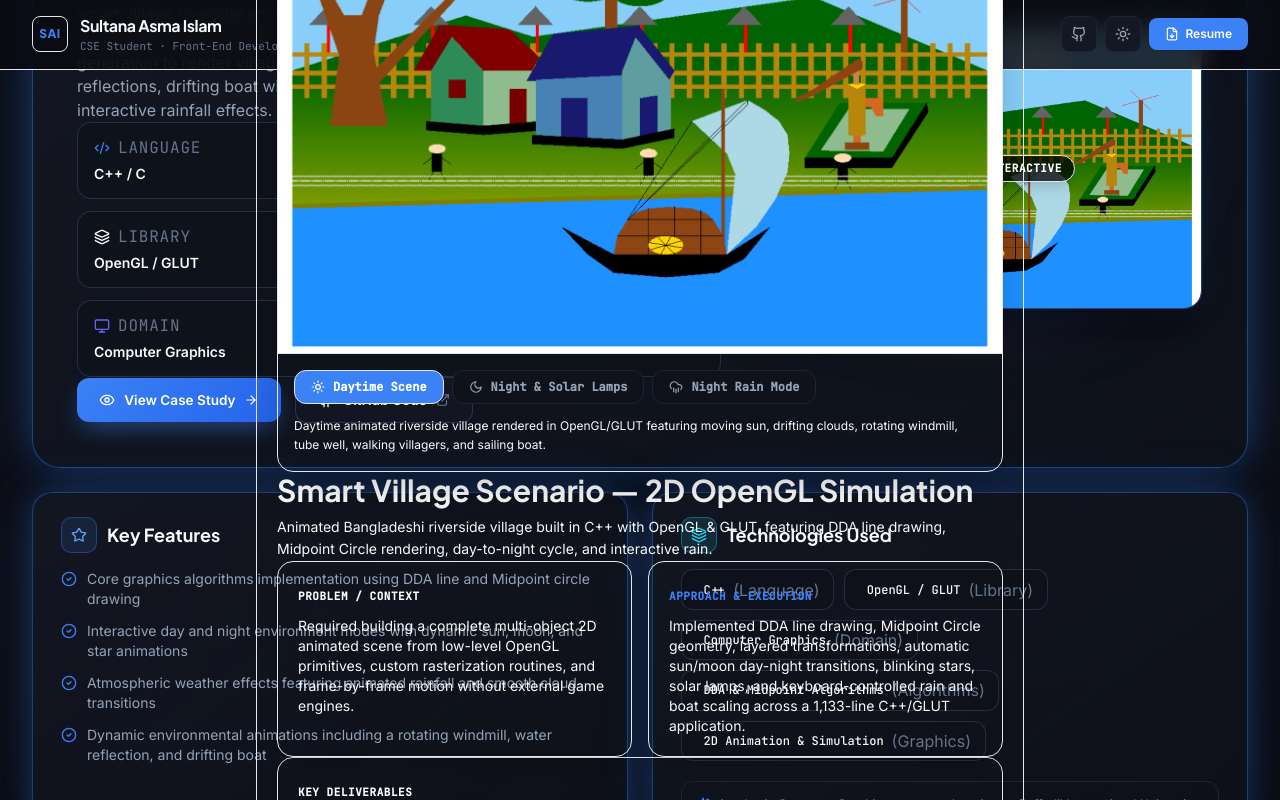
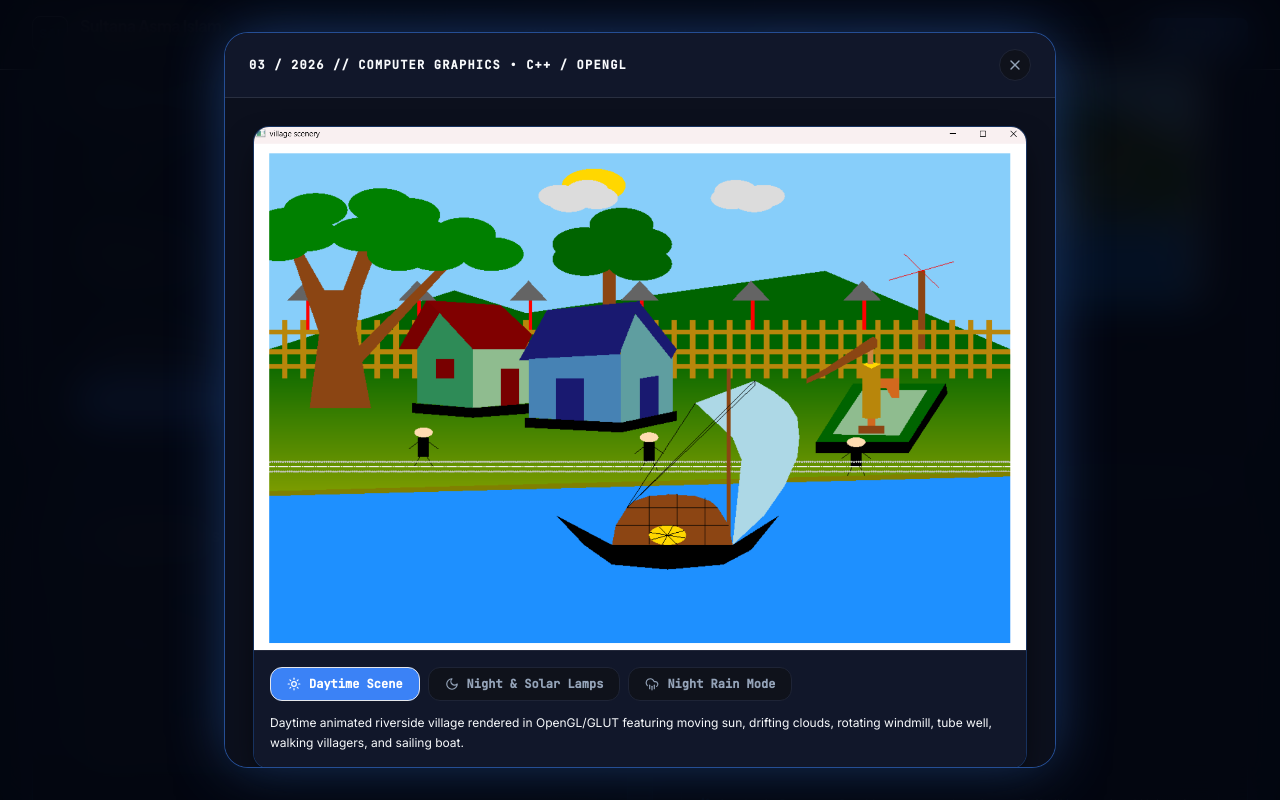
Before and after one commit to Sultana-Asma/sultana-portfolio, a React (Vite) app: page / in a window 1280 px wide. Both pictures are taken after a click on the button "View Case Study". Shown: the part 2711-3511 px from the top of the page. Built offline with nearby package versions, Linux system fonts and the light colour scheme.

Commit message:
Fix View Case Study modal background transparency with 100% solid dark charcoal slate background and backdrop blur

```diff
--- a/src/components/sections/ProjectsSection.jsx
+++ b/src/components/sections/ProjectsSection.jsx
@@ -335,19 +335,26 @@ export default function ProjectsSection() {
           role="dialog"
           aria-modal="true"
           aria-labelledby="case-study-title"
-          className="fixed inset-0 z-50 flex items-center justify-center p-3 sm:p-6"
+          className="case-study-overlay"
         >
-          {/* Backdrop Blur Overlay */}
+          {/* Backdrop Blur Overlay - Solid Dark Tint */}
           <div
-            className="fixed inset-0 bg-black/85 backdrop-blur-xl transition-opacity"
+            className="case-study-backdrop"
+            style={{ backgroundColor: "rgba(3, 6, 16, 0.92)" }}
             onClick={() => setIsCaseStudyOpen(false)}
             aria-hidden="true"
           />
 
-          {/* Modal Container */}
-          <div className="relative z-10 flex max-h-[92vh] w-full max-w-3xl flex-col overflow-hidden rounded-3xl border border-accent-primary/45 bg-[#0a0d18] shadow-[0_0_80px_rgba(59,130,246,0.35)]">
+          {/* Modal Container - 100% Solid Dark Charcoal Surface */}
+          <div
+            className="case-study-modal"
+            style={{ backgroundColor: "#0c101d" }}
+          >
             {/* Modal Header Bar */}
-            <div className="flex items-center justify-between border-b border-hairline px-6 py-4 bg-surface/60">
+            <div
+              className="case-study-header"
+              style={{ backgroundColor: "#11172a" }}
+            >
               <span className="font-mono text-xs font-semibold tracking-widest text-cyan-400">
                 {caseStudy?.headerTag || "03 / 2026 // COMPUTER GRAPHICS • C++ / OPENGL"}
               </span>
@@ -361,10 +368,16 @@ export default function ProjectsSection() {
               </button>
             </div>
 
-            {/* Modal Scrollable Content */}
-            <div className="overflow-y-auto p-5 sm:p-7 space-y-6">
+            {/* Modal Scrollable Content Body */}
+            <div
+              className="case-study-body space-y-6"
+              style={{ backgroundColor: "#0c101d" }}
+            >
               {/* Interactive Screen Display Area */}
-              <div className="relative overflow-hidden rounded-2xl border border-slate-700/80 bg-[#090b14] shadow-2xl">
+              <div
+                className="case-study-screen-box"
+                style={{ backgroundColor: "#05070e" }}
+              >
                 {/* Visual Image Container with Enhanced Multi-Layer Simulation */}
                 <div className="relative aspect-[16/10] w-full overflow-hidden bg-black rounded-t-2xl">
                   <VillageSimulationCanvas
@@ -373,8 +386,11 @@ export default function ProjectsSection() {
                   />
                 </div>
 
-                {/* Mode Selector Tabs (Matching Picture 2) */}
-                <div className="border-t border-slate-800 bg-[#0e1222] p-4">
+                {/* Mode Selector Tabs (Matching Reference Image) */}
+                <div
+                  className="case-study-controls-bar"
+                  style={{ backgroundColor: "#11172a" }}
+                >
                   <div className="flex flex-wrap items-center gap-2">
                     <button
                       type="button"
@@ -439,7 +455,10 @@ export default function ProjectsSection() {
               {/* 2 Subcards: Problem/Context & Approach/Execution */}
               <div className="grid grid-cols-1 gap-4 sm:grid-cols-2">
                 {/* Problem / Context */}
-                <div className="rounded-2xl border border-slate-800 bg-[#0e1222]/80 p-5 shadow-lg">
+                <div
+                  className="case-study-info-card"
+                  style={{ backgroundColor: "#13192e" }}
+                >
                   <span className="font-mono text-[11px] font-bold uppercase tracking-wider text-cyan-400">
                     Problem / Context
                   </span>
@@ -449,7 +468,10 @@ export default function ProjectsSection() {
                 </div>
 
                 {/* Approach & Execution */}
-                <div className="rounded-2xl border border-slate-800 bg-[#0e1222]/80 p-5 shadow-lg">
+                <div
+                  className="case-study-info-card"
+                  style={{ backgroundColor: "#13192e" }}
+                >
                   <span className="font-mono text-[11px] font-bold uppercase tracking-wider text-accent-primary">
                     Approach & Execution
                   </span>
@@ -460,7 +482,10 @@ export default function ProjectsSection() {
               </div>
 
               {/* Key Deliverables Card */}
-              <div className="rounded-2xl border border-slate-800 bg-[#0e1222]/80 p-5 shadow-lg">
+              <div
+                className="case-study-info-card"
+                style={{ backgroundColor: "#13192e" }}
+              >
                 <span className="font-mono text-[11px] font-bold uppercase tracking-wider text-purple-400">
                   Key Deliverables
                 </span>
@@ -478,7 +503,7 @@ export default function ProjectsSection() {
               </div>
 
               {/* Bottom Tech Pills & GitHub Action */}
-              <div className="flex flex-col items-center justify-between gap-4 border-t border-slate-800 pt-5 sm:flex-row">
+              <div className="case-study-footer">
                 {/* Tech Pills */}
                 <div className="flex flex-wrap items-center gap-2">
                   {["C++", "OpenGL", "GLUT", "Computer Graphics"].map((tech) => (
--- a/src/index.css
+++ b/src/index.css
@@ -3109,3 +3109,109 @@ section[id] {
     transform: scaleX(1.1) skewX(2deg);
   }
 }
+
+/* ========================================================= */
+/* Case Study Modal - 100% Solid Dark Theme Backgrounds     */
+/* ========================================================= */
+.case-study-overlay {
+  position: fixed;
+  inset: 0;
+  z-index: 999;
+  display: flex;
+  align-items: center;
+  justify-content: center;
+  padding: 0.75rem;
+}
+
+@media (min-width: 640px) {
+  .case-study-overlay {
+    padding: 1.5rem;
+  }
+}
+
+.case-study-backdrop {
+  position: fixed;
+  inset: 0;
+  background-color: rgba(3, 6, 16, 0.92) !important;
+  backdrop-filter: blur(20px);
+  -webkit-backdrop-filter: blur(20px);
+  transition: opacity 0.3s ease;
+}
+
+.case-study-modal {
+  position: relative;
+  z-index: 1000;
+  display: flex;
+  flex-direction: column;
+  width: 100%;
+  max-width: 52rem;
+  max-height: 92vh;
+  overflow: hidden;
+  border-radius: 1.5rem;
+  border: 1px solid rgba(59, 130, 246, 0.55) !important;
+  background-color: #0c101d !important;
+  box-shadow:
+    0 0 60px -5px rgba(59, 130, 246, 0.45),
+    0 25px 60px -15px rgba(0, 0, 0, 0.98) !important;
+}
+
+.case-study-header {
+  display: flex;
+  align-items: center;
+  justify-content: space-between;
+  padding: 1rem 1.5rem;
+  background-color: #11172a !important;
+  border-bottom: 1px solid rgba(255, 255, 255, 0.1) !important;
+}
+
+.case-study-body {
+  overflow-y: auto;
+  padding: 1.25rem;
+  background-color: #0c101d !important;
+}
+
+@media (min-width: 640px) {
+  .case-study-body {
+    padding: 1.75rem;
+  }
+}
+
+.case-study-screen-box {
+  position: relative;
+  overflow: hidden;
+  border-radius: 1rem;
+  border: 1px solid rgba(59, 130, 246, 0.35) !important;
+  background-color: #05070e !important;
+  box-shadow: 0 15px 35px -10px rgba(0, 0, 0, 0.85) !important;
+}
+
+.case-study-controls-bar {
+  padding: 1rem;
+  background-color: #11172a !important;
+  border-top: 1px solid rgba(255, 255, 255, 0.08) !important;
+}
+
+.case-study-info-card {
+  border-radius: 1rem;
+  border: 1px solid rgba(59, 130, 246, 0.25) !important;
+  background-color: #13192e !important;
+  padding: 1.25rem;
+  box-shadow: 0 8px 24px -6px rgba(0, 0, 0, 0.6) !important;
+}
+
+.case-study-footer {
+  display: flex;
+  flex-direction: column;
+  gap: 1rem;
+  align-items: center;
+  justify-content: space-between;
+  padding-top: 1.25rem;
+  border-top: 1px solid rgba(255, 255, 255, 0.1) !important;
+  background-color: transparent !important;
+}
+
+@media (min-width: 640px) {
+  .case-study-footer {
+    flex-direction: row;
+  }
+}
```
